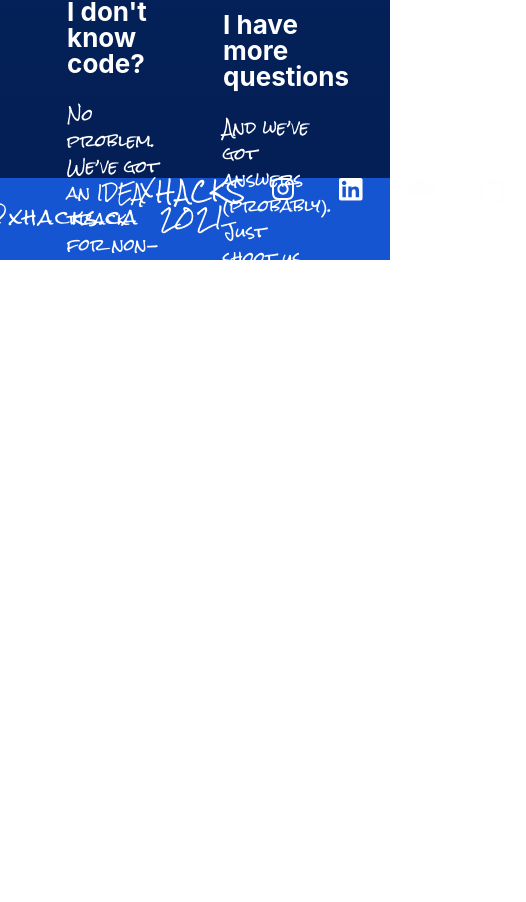
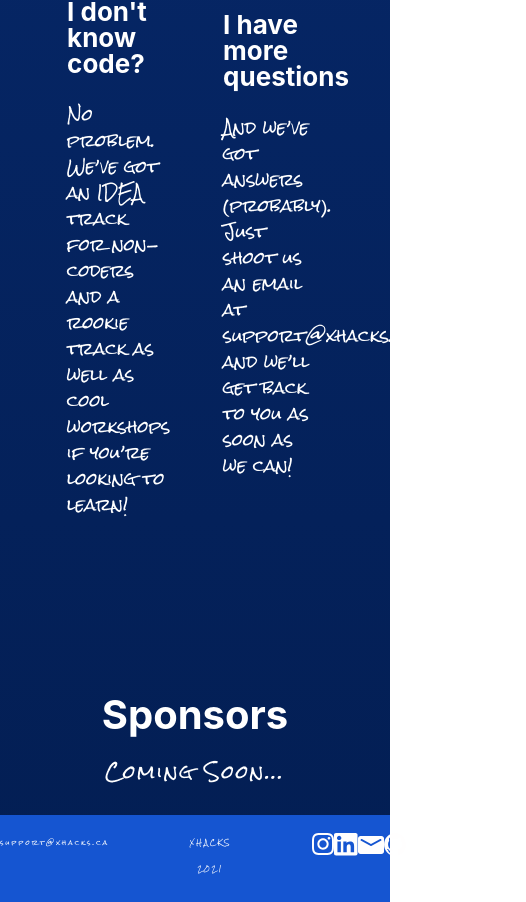
Before and after one commit to xhacks-org/website, a React (Create React App) app: page / in a window 390 px wide. Shown: the part 6008-6910 px from the top of the page, 526 px wide, since content can reach past the window. Before the commit the page ends 6541 px from the top, so only its background shows below. Built offline with nearby package versions, Linux system fonts and the light colour scheme; a web font is replaced by a local one.

Commit message:
footer (responsive 100%)

```diff
--- a/src/pages/LandingPage/LandingPage.js
+++ b/src/pages/LandingPage/LandingPage.js
@@ -191,12 +191,26 @@
 
 
                 <div className='footer'>
+                    <div style={{marginRight: "18%", marginTop: "15px"}}>
                         <a href='https://fonts.google.com/' className='footer__text'>support@xhacks.ca</a>
+                    </div>
+                    <div style={{marginRight: "18%", marginTop: "15px"}}>
                         <h2 className='footer__text'>XHACKS 2021</h2>
-                        <a href='https://fonts.google.com/'><img src={logo1} alt='Footer Logo' className='footer__logo'/></a>
-                        <a href='https://fonts.google.com/'><img src={logo2} alt='Footer Logo' className='footer__logo'/></a>
-                        <a href='https://fonts.google.com/'><img src={logo3} alt='Footer Logo' className='footer__logo'/></a>
-                        <a href='https://fonts.google.com/'><img src={logo4} alt='Footer Logo' className='footer__logo'/></a>
+                        </div>
+                        <div style={{display:"flex", justifyContent:"space-between", width: "20%"}}>
+                            <div>
+                            <a href='https://fonts.google.com/'><img src={logo1} alt='Footer Logo' className='footer__logo'/></a>
+                            </div>
+                            <div>
+                            <a href='https://fonts.google.com/'><img src={logo2} alt='Footer Logo' className='footer__logo'/></a>
+                            </div>
+                            <div>
+                            <a href='https://fonts.google.com/'><img src={logo3} alt='Footer Logo' style={{marginTop: "21px"}}className='footer__logo'/></a>
+                            </div>
+                            <div>
+                            <a href='https://fonts.google.com/'><img src={logo4} alt='Footer Logo' style={{width: "22px"}}className='footer__logo'/></a>
+                            </div>
+                        </div>
                 </div>
         </div>
 
--- a/src/pages/LandingPage/landingpage.css
+++ b/src/pages/LandingPage/landingpage.css
@@ -336,7 +336,6 @@
 
 .landingfaq {
   width: 100%;
-  height: 130vh;
   align-items: center;
   text-align: center;
   padding-top: 20vh;
@@ -392,7 +391,6 @@
 
 .landingsponsors {
   width: 100%;
-  height: 40vh;
   align-items: center;
   text-align: center;
   padding-top: 20vh;
@@ -428,23 +426,22 @@
 
   font-style: normal;
   font-weight: normal;
-  font-size: 20px;
+  font-size: 1.6vw;
   line-height: 26px;
   color: #ffffff;
   margin: auto;
-  margin-bottom: 30px;
+  margin-bottom: 20px;
   letter-spacing: 2px;
 }
 
 .footer {
   width: 100%;
+  background: #1555d1;
   display: flex;
-  background: #1555d1;
   justify-content: center;
 }
 
 
 .footer__logo {
-  margin-left: 25px;
-  margin-right: 20px;
+  margin-top: 18px;
 }
```
